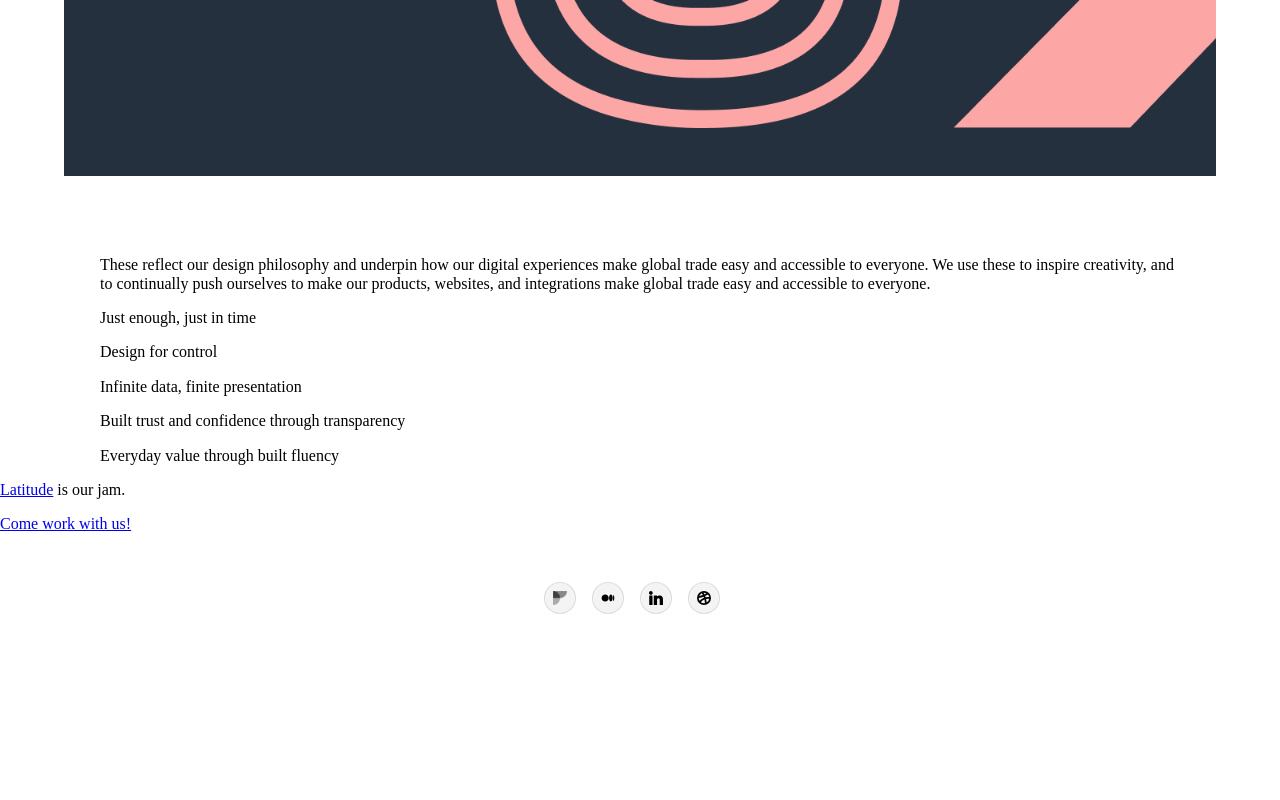
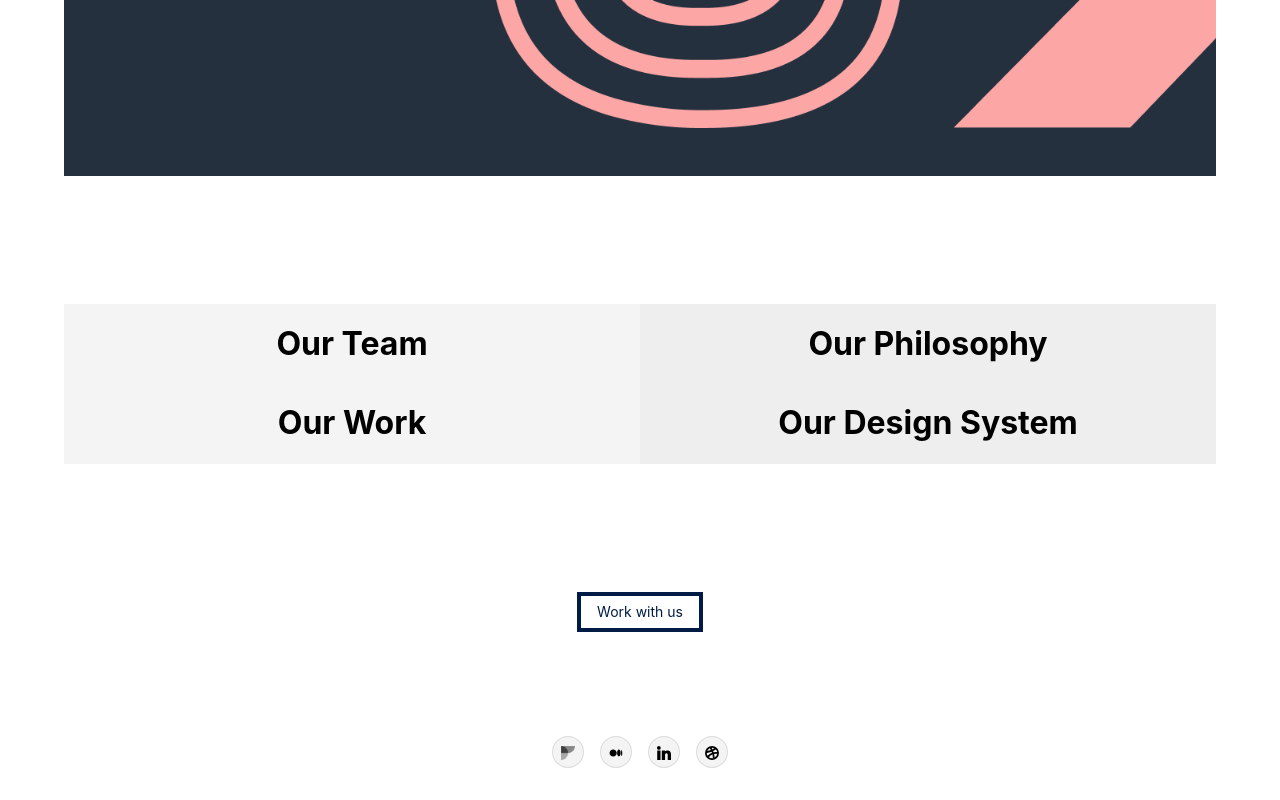
Before and after one commit to greymechanic/flexport.design, a React (Create React App) app: page / in a window 1280 px wide. Shown: the part 590-1390 px from the top of the page. Before the commit the page ends 1236 px from the top, so only its background shows below. Built offline with nearby package versions, Linux system fonts and the light colour scheme.

Commit message:
main page structure

```diff
--- a/src/App.tsx
+++ b/src/App.tsx
@@ -1,21 +1,16 @@
 import './css/App.css';
 import Cover from './components/Cover';
 import Principles from './components/Principles';
+import Main from './components/Main';
+import Jobs from "./components/Jobs";
 import Footer from './components/Footer';
 
 function App() {
   return (
-    <div className="App">
+    <div className="sans-serif">
       <Cover/>
-      <div className="container">
-        <Principles />
-      </div>
-      <div>
-        <p><a href="https://www.flexport.com/design">Latitude</a> is our jam.</p>
-      </div>
-       <div>
-         <p><a href="https://www.flexport.com/careers/teams/user-experience/">Come work with us!</a></p>
-      </div>
+      <Main />
+      <Jobs/>
       <Footer/>
     </div>
   );
--- a/src/components/Footer.tsx
+++ b/src/components/Footer.tsx
@@ -12,7 +12,7 @@ const Footer = () => {
       <a className="link dim gray dib br-100 h2 w2 mr3 pa2 bg-near-white ba b--black-10" href="https://www.linkedin.com/company/flexport" title="">
       <svg xmlns="http://www.w3.org/2000/svg" viewBox="0 0 260.366 260.366"><path d="M34.703.183C15.582.183.014 15.748 0 34.884 0 54.02 15.568 69.588 34.703 69.588c19.128 0 34.688-15.568 34.688-34.704C69.391 15.75 53.83.183 34.703.183zM60.748 83.531H8.654a4.488 4.488 0 00-4.488 4.489v167.675a4.488 4.488 0 004.488 4.488h52.093a4.49 4.49 0 004.489-4.488V88.02a4.486 4.486 0 00-4.488-4.489zM193.924 81.557c-19.064 0-35.817 5.805-46.04 15.271V88.02c0-2.48-2.01-4.489-4.489-4.489H93.424a4.489 4.489 0 00-4.489 4.489v167.675a4.488 4.488 0 004.489 4.488h52.044a4.49 4.49 0 004.489-4.488v-82.957c0-23.802 4.378-38.555 26.227-38.555 21.526.026 23.137 15.846 23.137 39.977v81.535a4.489 4.489 0 004.49 4.488h52.068a4.489 4.489 0 004.488-4.488v-91.977c-.001-38.253-7.553-82.161-66.443-82.161z"/></svg>
       </a>
-      <a className="link dim gray dib br-100 h2 w2 mr3 pa2 bg-near-white ba b--black-10" href="https://dribbble.com/Flexport" title="">
+      <a className="link dim gray dib br-100 h2 w2 pa2 bg-near-white ba b--black-10" href="https://dribbble.com/Flexport" title="">
         <svg data-icon="dribbble" viewBox="0 0 32 32">
           <title>dribbble icon</title>
           <path d="M16 0 A16 16 0 0 0 0 16 A16 16 0 0 0 16 32 A16 16 0 0 0 32 16 A16 16 0 0 0 16 0 M5 11.5 A12 12 0 0 1 11 5 A46 46 0 0 1 13.5 9.25 A46 46 0 0 1 5 11.5 M15 4 A12 12 0 0 1 21.5 5.25 A46 46 0 0 1 17 7.75 A50 50 0 0 0 15 4 M4 16 A50 50 0 0 0 15 13 A46 46 0 0 1 16 15.5 A26 26 0 0 0 6 22.5 A12 12 0 0 1 4 16 M18.5 11.5 A50 50 0 0 0 25 8 A12 12 0 0 1 28 13.75 A26 26 0 0 0 19.75 14.5 A50 50 0 0 0 18.5 11.5 M17 19.5 A46 46 0 0 1 18 28 A12 12 0 0 1 8.75 25.5 A22 22 0 0 1 17 19.5 M20.75 18.25 A22 22 0 0 1 28 17.75 A12 12 0 0 1 22 26.5 A50 50 0 0 0 20.75 18.25"></path>
--- /dev/null
+++ b/src/components/Jobs.tsx
@@ -0,0 +1,11 @@
+
+const Main = () => {
+  return (
+    <section className="sans-serif center pa3 pa4-m pa5-l mw9">
+      <div className="center mr-auto tc">
+        <a className="f6 link dim ba bw2 ph3 pv2 mb2 dib navy" href="https://www.flexport.com/careers/teams/user-experience/">Work with us</a>
+      </div>
+    </section>
+  )};
+
+export default Main;
--- /dev/null
+++ b/src/components/Main.tsx
@@ -0,0 +1,24 @@
+
+const Main = () => {
+  return (
+    <section className="sans-serif cf pa3 pa4-m pa5-l mw9 center">
+      <article className="cf">
+        <div className="fl w-100 w-50-ns bg-near-white tc">
+          <h1>Our Team</h1>
+        </div>
+        <div className="fl w-100 w-50-ns bg-light-gray tc">
+          <h1>Our Philosophy</h1>
+        </div>
+      </article>
+      <article className="cf">
+        <div className="fl w-100 w-50-ns bg-near-white tc">
+          <h1>Our Work</h1>
+        </div>
+        <div className="fl w-100 w-50-ns bg-light-gray tc">
+          <h1>Our Design System</h1>
+        </div>
+      </article>
+    </section>
+  )};
+
+  export default Main;
```
